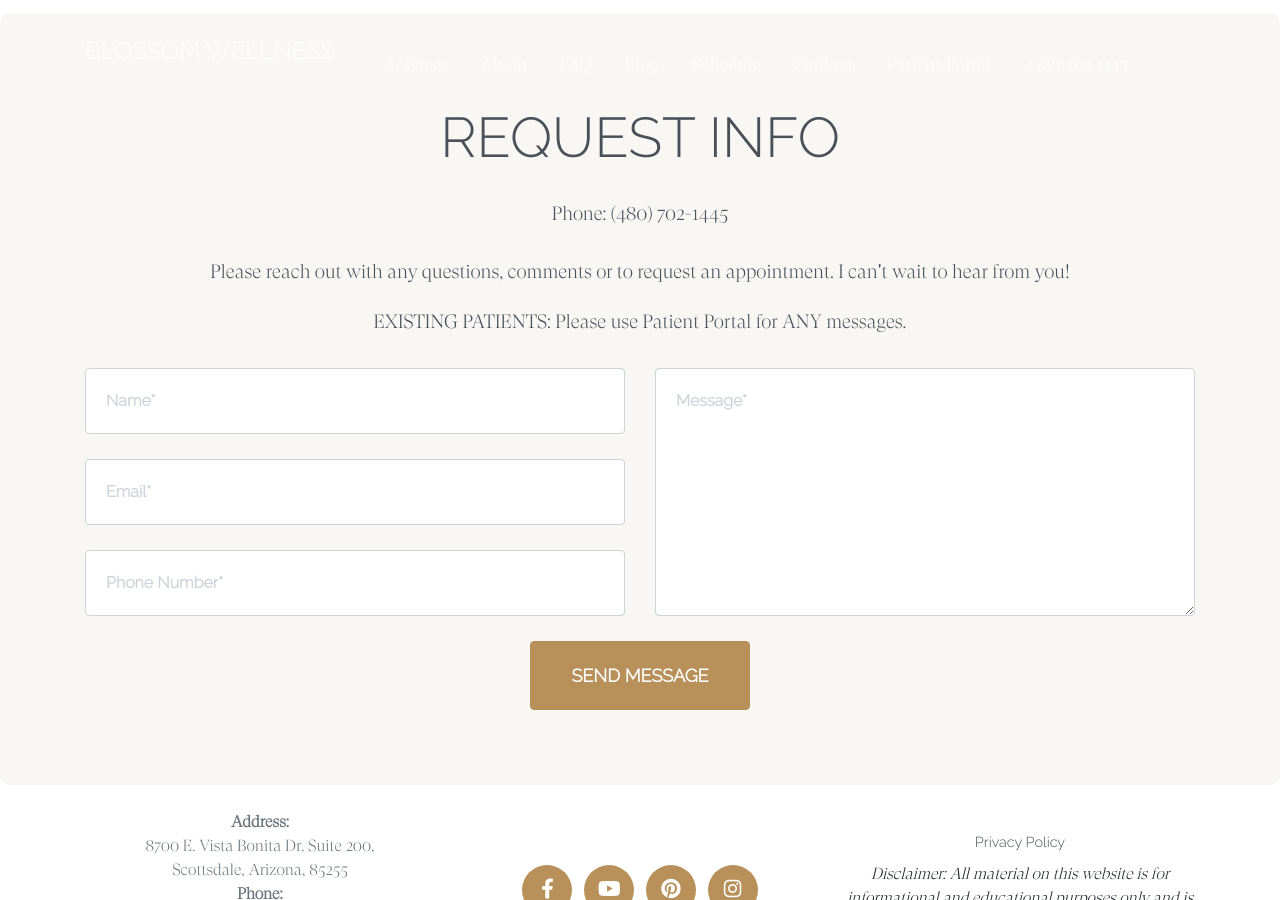
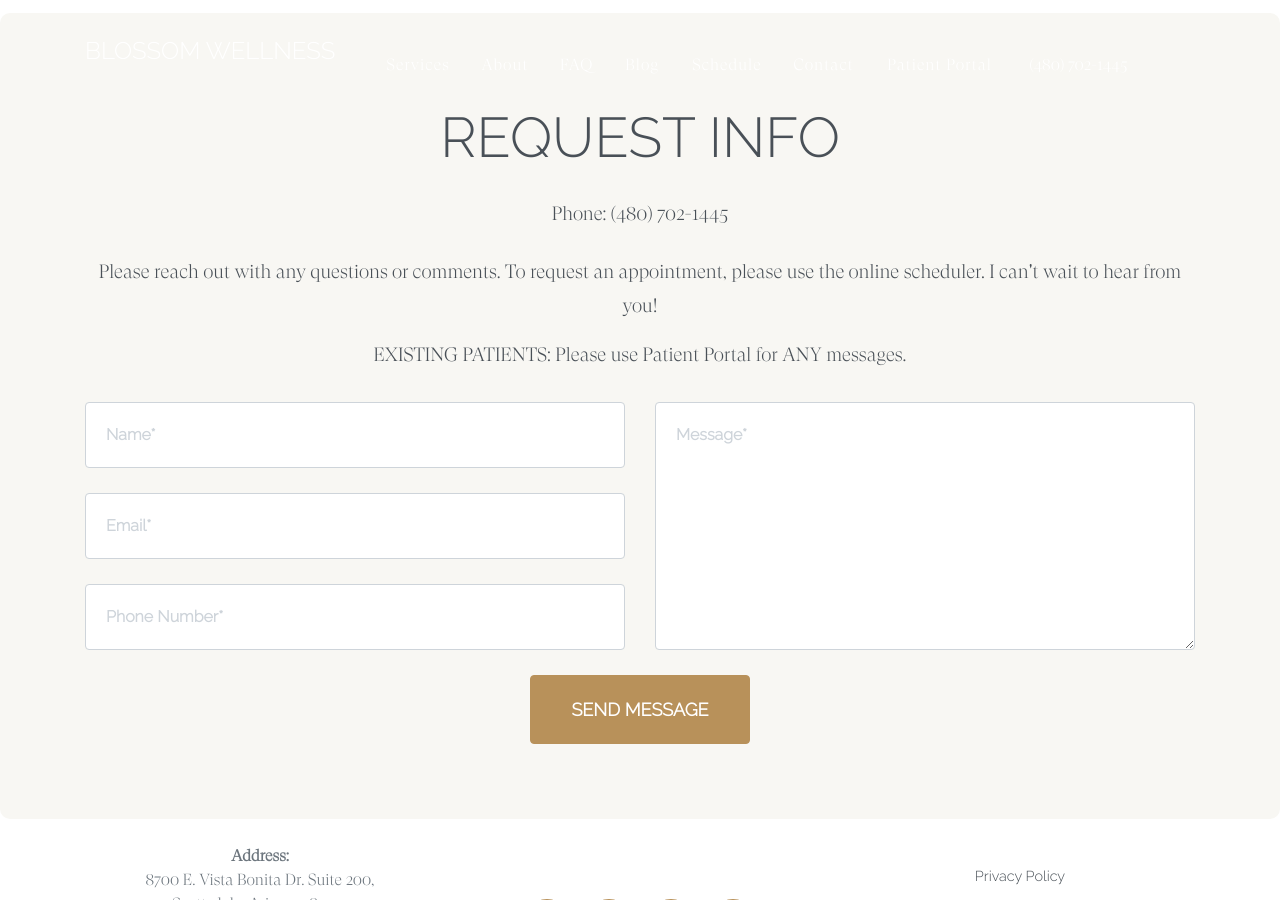
Before and after one commit to kburke8/drtaraburke, a Jekyll site: the page built from index.md, in a window 1280 px wide and 900 px high, scrolled down 4048 px. Built offline with Jekyll 4.4.1, drawn with Linux system fonts in a browser that asks for light colours; nearby versions of some CDN libraries; library files that are not in the unit come from our copies; a script that is not in the unit is left out.

Commit message:
verbiage

```diff
--- a/_data/sitetext.yml
+++ b/_data/sitetext.yml
@@ -103,7 +103,7 @@ faq:
 contact:
     title: "Request Info"
     text: |
-     <p>Please reach out with any questions, comments or to request an appointment. I can't wait to hear from you! </p>
+     <p>Please reach out with any questions or comments. To request an appointment, please use the online scheduler. I can't wait to hear from you! </p>
      <p>EXISTING PATIENTS: Please use Patient Portal for ANY messages.</p>
     section: contact
 
```
